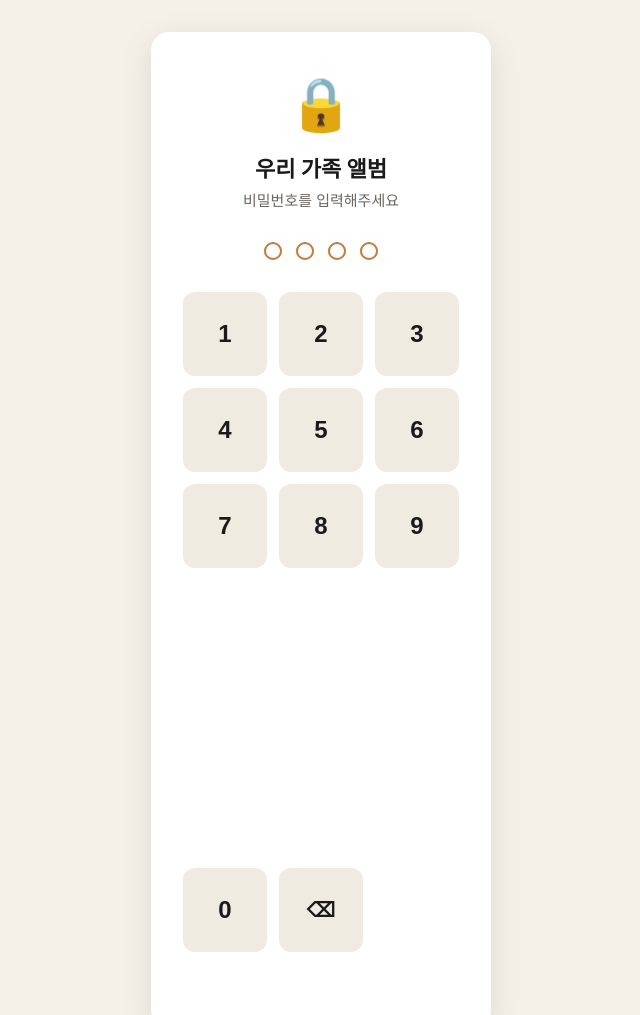
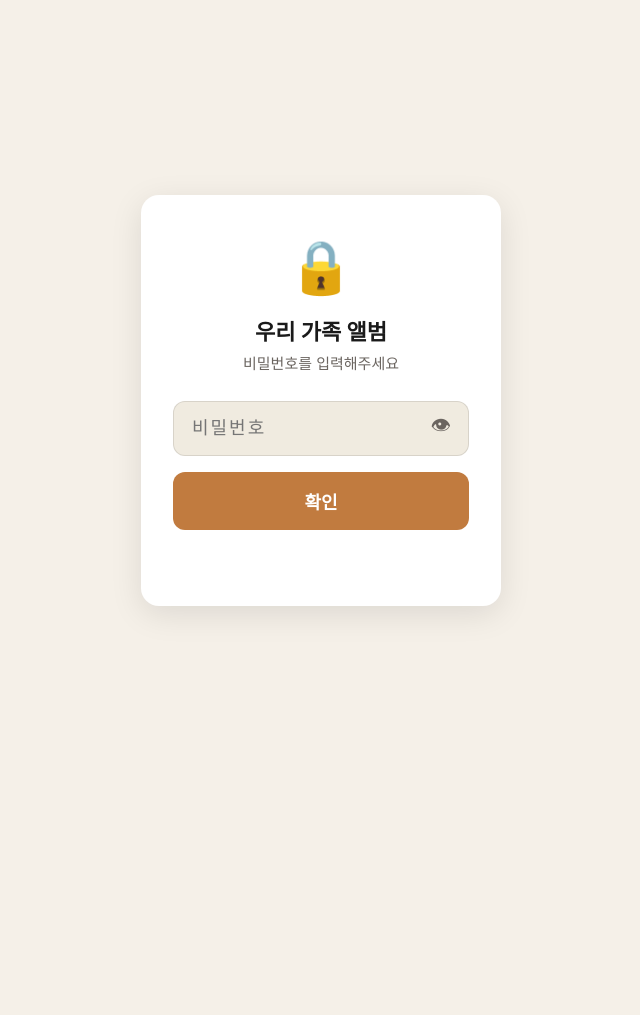
Before and after one commit to renemver/album, a plain HTML site: page index.html in a window 1280 px wide. Shown: the top 1015 px of the page, without its empty margins (319-959 px from the left). After the commit the page ends 800 px from the top, so only its background shows below. Drawn offline with Linux system fonts and the light colour scheme.

Commit message:
Update index.html

```diff
--- a/index.html
+++ b/index.html
@@ -27,12 +27,10 @@
   * { box-sizing: border-box; margin: 0; padding: 0; -webkit-tap-highlight-color: transparent; }
   body {
     font-family: -apple-system, 'Apple SD Gothic Neo', 'Noto Sans KR', sans-serif;
-    background: var(--bg);
-    color: var(--text);
-    min-height: 100vh;
+    background: var(--bg); color: var(--text); min-height: 100vh;
   }
 
-  /* ── 비밀번호 화면 ── */
+  /* ── 잠금 화면 ── */
   #lockScreen {
     min-height: 100vh;
     display: flex; flex-direction: column;
@@ -43,54 +41,64 @@
     background: var(--surface);
     border-radius: var(--radius);
     padding: 2.5rem 2rem;
-    width: 100%; max-width: 340px;
+    width: 100%; max-width: 360px;
     text-align: center;
     box-shadow: 0 8px 32px rgba(0,0,0,0.1);
   }
   .lock-icon { font-size: 52px; margin-bottom: 1rem; }
   .lock-box h2 { font-size: 22px; font-weight: 700; margin-bottom: 6px; }
-  .lock-box p { font-size: 15px; color: var(--text2); margin-bottom: 2rem; }
+  .lock-box .sub { font-size: 15px; color: var(--text2); margin-bottom: 1.75rem; }
 
-  .pin-display {
-    display: flex; justify-content: center; gap: 14px;
-    margin-bottom: 2rem;
+  .pw-input-wrap { position: relative; margin-bottom: 1rem; }
+  .pw-input {
+    width: 100%; padding: 16px 48px 16px 18px;
+    font-size: 18px; border-radius: var(--radius-sm);
+    border: 1.5px solid var(--border);
+    background: var(--surface2);
+    outline: none; color: var(--text);
+    transition: border-color 0.15s;
+    letter-spacing: 2px;
   }
-  .pin-dot {
-    width: 18px; height: 18px; border-radius: 50%;
-    border: 2px solid var(--accent);
-    background: transparent;
-    transition: background 0.15s;
+  .pw-input:focus { border-color: var(--accent); }
+  .pw-input.error { border-color: var(--danger); animation: shake 0.3s ease; }
+  .pw-input.locked { opacity: 0.5; pointer-events: none; }
+
+  .toggle-pw {
+    position: absolute; right: 14px; top: 50%; transform: translateY(-50%);
+    background: none; border: none; cursor: pointer;
+    font-size: 20px; color: var(--text2); padding: 4px;
   }
-  .pin-dot.filled { background: var(--accent); }
 
-  .pin-pad {
-    display: grid; grid-template-columns: repeat(3, 1fr);
-    gap: 12px;
+  @keyframes shake {
+    0%,100% { transform: translateX(0); }
+    20% { transform: translateX(-8px); }
+    40% { transform: translateX(8px); }
+    60% { transform: translateX(-6px); }
+    80% { transform: translateX(6px); }
   }
-  .pin-btn {
-    aspect-ratio: 1/1;
-    background: var(--surface2);
+
+  .enter-btn {
+    width: 100%; padding: 16px;
+    background: var(--accent); color: white;
     border: none; border-radius: var(--radius-sm);
-    font-size: 24px; font-weight: 600;
-    cursor: pointer; color: var(--text);
-    transition: background 0.1s, transform 0.1s;
+    font-size: 18px; font-weight: 700;
+    cursor: pointer; transition: opacity 0.15s, transform 0.1s;
   }
-  .pin-btn:active { background: var(--accent); color: white; transform: scale(0.94); }
-  .pin-btn.del { font-size: 20px; }
-  .pin-btn.empty { visibility: hidden; }
+  .enter-btn:active { opacity: 0.85; transform: scale(0.98); }
+  .enter-btn:disabled { opacity: 0.4; cursor: not-allowed; transform: none; }
 
-  .lock-error {
+  .lock-msg {
     margin-top: 1rem; font-size: 14px;
-    color: var(--danger); min-height: 20px;
-    font-weight: 500;
+    min-height: 20px; font-weight: 500;
+    color: var(--danger);
   }
+  .lock-msg.info { color: var(--text2); }
 
   /* ── 앨범 화면 ── */
   #albumScreen { display: none; padding-bottom: 3rem; }
 
   .header {
-    background: var(--surface);
-    text-align: center;
+    background: var(--surface); text-align: center;
     padding: 2rem 1.5rem 1.25rem;
     border-bottom: 1px solid var(--border);
     position: sticky; top: 0; z-index: 10;
@@ -100,10 +108,8 @@
 
   .install-banner {
     margin: 1.25rem 1.25rem 0;
-    background: var(--accent-light);
-    border: 1.5px solid var(--accent);
-    border-radius: var(--radius-sm);
-    padding: 14px 16px;
+    background: var(--accent-light); border: 1.5px solid var(--accent);
+    border-radius: var(--radius-sm); padding: 14px 16px;
     display: flex; align-items: flex-start; gap: 10px;
   }
   .install-banner .ico { font-size: 22px; flex-shrink: 0; }
@@ -117,8 +123,7 @@
     width: 100%; background: var(--accent); color: white;
     border: none; border-radius: var(--radius);
     padding: 22px; font-size: 22px; font-weight: 700;
-    cursor: pointer;
-    transition: opacity 0.15s, transform 0.1s;
+    cursor: pointer; transition: opacity 0.15s, transform 0.1s;
     box-shadow: 0 4px 16px rgba(193,123,63,0.3);
   }
   .upload-btn:active { opacity: 0.85; transform: scale(0.98); }
@@ -136,10 +141,8 @@
 
   .photo-card {
     border-radius: var(--radius-sm); overflow: hidden;
-    background: var(--surface);
-    box-shadow: 0 2px 8px rgba(0,0,0,0.08);
-    position: relative; cursor: pointer;
-    transition: transform 0.15s;
+    background: var(--surface); box-shadow: 0 2px 8px rgba(0,0,0,0.08);
+    position: relative; cursor: pointer; transition: transform 0.15s;
   }
   .photo-card:active { transform: scale(0.97); }
   .photo-card img { width: 100%; aspect-ratio: 1/1; object-fit: cover; display: block; }
@@ -229,38 +232,33 @@
   const CLOUD_NAME = 'dj4qjez31';
   const UPLOAD_PRESET = 'putyhjce';
   const FOLDER = 'family-album';
-  // SHA-256 hash of the password — plain password is never stored in code
+  // SHA-256 hash — plain password never stored in code
   const PW_HASH = 'd74fe97872d8a425b5263add13d51a1066bf0b2cdd5e368d316dfe31048b2104';
   const SESSION_KEY = 'fam_auth';
+  const FAIL_KEY = 'fam_fails';
+  const LOCK_KEY = 'fam_lockuntil';
+  const MAX_FAILS = 5;
+  const LOCK_MINUTES = 10;
 </script>
 
-<!-- ── 비밀번호 화면 ── -->
+<!-- ── 잠금 화면 ── -->
 <div id="lockScreen">
-  <div class="lock-box">
+  <div class="lock-box" id="lockBox">
     <div class="lock-icon">🔒</div>
     <h2>우리 가족 앨범</h2>
-    <p>비밀번호를 입력해주세요</p>
-    <div class="pin-display">
-      <div class="pin-dot" id="d0"></div>
-      <div class="pin-dot" id="d1"></div>
-      <div class="pin-dot" id="d2"></div>
-      <div class="pin-dot" id="d3"></div>
+    <p class="sub">비밀번호를 입력해주세요</p>
+    <div class="pw-input-wrap">
+      <input
+        class="pw-input" id="pwInput"
+        type="password"
+        placeholder="비밀번호"
+        autocomplete="current-password"
+        onkeydown="if(event.key==='Enter') tryLogin()"
+      >
+      <button class="toggle-pw" onclick="togglePw()" tabindex="-1" id="toggleBtn">👁</button>
     </div>
-    <div class="pin-pad">
-      <button class="pin-btn" onclick="pinInput('1')">1</button>
-      <button class="pin-btn" onclick="pinInput('2')">2</button>
-      <button class="pin-btn" onclick="pinInput('3')">3</button>
-      <button class="pin-btn" onclick="pinInput('4')">4</button>
-      <button class="pin-btn" onclick="pinInput('5')">5</button>
-      <button class="pin-btn" onclick="pinInput('6')">6</button>
-      <button class="pin-btn" onclick="pinInput('7')">7</button>
-      <button class="pin-btn" onclick="pinInput('8')">8</button>
-      <button class="pin-btn" onclick="pinInput('9')">9</button>
-      <button class="pin-btn empty" disabled></button>
-      <button class="pin-btn" onclick="pinInput('0')">0</button>
-      <button class="pin-btn del" onclick="pinDelete()">⌫</button>
-    </div>
-    <div class="lock-error" id="lockError"></div>
+    <button class="enter-btn" id="enterBtn" onclick="tryLogin()">확인</button>
+    <div class="lock-msg" id="lockMsg"></div>
   </div>
 </div>
 
@@ -291,7 +289,6 @@
   </div>
 
   <div class="count-bar" id="countBar">사진 <strong id="totalCount">0</strong>장</div>
-
   <div class="gallery" id="gallery">
     <div class="empty">
       <div class="big">🏡</div>
@@ -301,7 +298,7 @@
   </div>
 </div>
 
-<!-- 크게 보기 모달 -->
+<!-- 크게 보기 -->
 <div class="modal-bg" id="modalBg">
   <img class="modal-img" id="modalImg" src="" alt="">
   <div class="modal-footer">
@@ -334,60 +331,107 @@
 <div class="toast" id="toast"></div>
 
 <script>
-// ── PIN 입력 ──────────────────────────────────────────────────
-
-let pin = '';
-
-async function pinInput(n) {
-  if (pin.length >= 4) return;
-  pin += n;
-  updateDots();
-  if (pin.length === 4) {
-    await checkPin();
-  }
-}
-
-function pinDelete() {
-  pin = pin.slice(0, -1);
-  updateDots();
-  document.getElementById('lockError').textContent = '';
-}
-
-function updateDots() {
-  for (let i = 0; i < 4; i++) {
-    document.getElementById('d' + i).classList.toggle('filled', i < pin.length);
-  }
-}
-
-async function checkPin() {
-  const hash = await sha256(pin);
-  if (hash === PW_HASH) {
-    sessionStorage.setItem(SESSION_KEY, '1');
-    document.getElementById('lockScreen').style.display = 'none';
-    document.getElementById('albumScreen').style.display = 'block';
-    loadPhotos();
-  } else {
-    document.getElementById('lockError').textContent = '비밀번호가 틀렸어요';
-    pin = '';
-    updateDots();
-    // 살짝 흔들기
-    const box = document.querySelector('.lock-box');
-    box.style.transition = 'transform 0.1s';
-    box.style.transform = 'translateX(8px)';
-    setTimeout(() => { box.style.transform = 'translateX(-8px)'; }, 100);
-    setTimeout(() => { box.style.transform = 'none'; }, 200);
-  }
-}
+// ── 잠금 / 인증 ───────────────────────────────────────────────
 
 async function sha256(str) {
   const buf = await crypto.subtle.digest('SHA-256', new TextEncoder().encode(str));
   return Array.from(new Uint8Array(buf)).map(b => b.toString(16).padStart(2, '0')).join('');
 }
 
-// 세션 유지 — 이미 인증된 경우 바로 앨범 표시
+function getFailCount() { return parseInt(localStorage.getItem(FAIL_KEY) || '0'); }
+function setFailCount(n) { localStorage.setItem(FAIL_KEY, String(n)); }
+function getLockUntil() { return parseInt(localStorage.getItem(LOCK_KEY) || '0'); }
+function setLockUntil(ts) { localStorage.setItem(LOCK_KEY, String(ts)); }
+
+function getRemainingLock() {
+  const until = getLockUntil();
+  const remaining = until - Date.now();
+  return remaining > 0 ? Math.ceil(remaining / 1000) : 0;
+}
+
+function setLockUI(locked, msg, isInfo) {
+  const input = document.getElementById('pwInput');
+  const btn = document.getElementById('enterBtn');
+  const msgEl = document.getElementById('lockMsg');
+  input.classList.toggle('locked', locked);
+  btn.disabled = locked;
+  msgEl.textContent = msg;
+  msgEl.className = 'lock-msg' + (isInfo ? ' info' : '');
+}
+
+let lockTimer = null;
+
+function startLockCountdown() {
+  if (lockTimer) clearInterval(lockTimer);
+  lockTimer = setInterval(() => {
+    const sec = getRemainingLock();
+    if (sec <= 0) {
+      clearInterval(lockTimer);
+      setFailCount(0);
+      setLockUI(false, '', false);
+    } else {
+      const min = Math.floor(sec / 60);
+      const s = sec % 60;
+      const timeStr = min > 0 ? `${min}분 ${s}초` : `${s}초`;
+      setLockUI(true, `${timeStr} 후에 다시 시도해주세요`, true);
+    }
+  }, 1000);
+}
+
+async function tryLogin() {
+  const sec = getRemainingLock();
+  if (sec > 0) return;
+
+  const val = document.getElementById('pwInput').value;
+  if (!val) return;
+
+  const hash = await sha256(val);
+  if (hash === PW_HASH) {
+    setFailCount(0);
+    setLockUntil(0);
+    sessionStorage.setItem(SESSION_KEY, '1');
+    document.getElementById('lockScreen').style.display = 'none';
+    document.getElementById('albumScreen').style.display = 'block';
+    loadPhotos();
+  } else {
+    const fails = getFailCount() + 1;
+    setFailCount(fails);
+    const remaining = MAX_FAILS - fails;
+
+    // 입력 흔들기
+    const input = document.getElementById('pwInput');
+    input.classList.add('error');
+    setTimeout(() => input.classList.remove('error'), 400);
+    input.value = '';
+
+    if (fails >= MAX_FAILS) {
+      const lockUntil = Date.now() + LOCK_MINUTES * 60 * 1000;
+      setLockUntil(lockUntil);
+      startLockCountdown();
+    } else {
+      setLockUI(false, `비밀번호가 틀렸어요 (${remaining}번 더 틀리면 ${LOCK_MINUTES}분 잠금)`, false);
+    }
+  }
+}
+
+function togglePw() {
+  const input = document.getElementById('pwInput');
+  const btn = document.getElementById('toggleBtn');
+  if (input.type === 'password') {
+    input.type = 'text';
+    btn.textContent = '🙈';
+  } else {
+    input.type = 'password';
+    btn.textContent = '👁';
+  }
+}
+
+// 페이지 로드 시 잠금 상태 확인
 if (sessionStorage.getItem(SESSION_KEY) === '1') {
   document.getElementById('lockScreen').style.display = 'none';
   document.getElementById('albumScreen').style.display = 'block';
+} else if (getRemainingLock() > 0) {
+  startLockCountdown();
 }
 
 // ── Cloudinary ────────────────────────────────────────────────
@@ -473,29 +517,23 @@ function render() {
     gallery.innerHTML = `<div class="empty"><div class="big">🏡</div><p>아직 사진이 없어요</p><span>위 버튼을 눌러 사진을 올려주세요</span></div>`;
     return;
   }
-
   photos.forEach((p, i) => {
     const card = document.createElement('div');
     card.className = 'photo-card';
 
     const img = document.createElement('img');
-    img.src = p.thumb;
-    img.alt = '가족 사진';
-    img.loading = 'lazy';
+    img.src = p.thumb; img.alt = '가족 사진'; img.loading = 'lazy';
     img.onclick = () => openModal(i);
 
     const delBtn = document.createElement('button');
-    delBtn.className = 'del-btn';
-    delBtn.textContent = '✕';
+    delBtn.className = 'del-btn'; delBtn.textContent = '✕';
     delBtn.onclick = ev => { ev.stopPropagation(); askDelete(p.public_id); };
 
     const info = document.createElement('div');
     info.className = 'info';
     info.innerHTML = `<div class="date">${p.date}</div>`;
 
-    card.appendChild(img);
-    card.appendChild(delBtn);
-    card.appendChild(info);
+    card.appendChild(img); card.appendChild(delBtn); card.appendChild(info);
     gallery.appendChild(card);
   });
 }
@@ -509,11 +547,7 @@ function openModal(i) {
   document.getElementById('saveBtn').onclick = () => window.open(p.url, '_blank');
   document.getElementById('modalBg').classList.add('open');
 }
-
-function closeModal() {
-  document.getElementById('modalBg').classList.remove('open');
-}
-
+function closeModal() { document.getElementById('modalBg').classList.remove('open'); }
 document.getElementById('modalBg').addEventListener('click', e => {
   if (e.target === document.getElementById('modalBg')) closeModal();
 });
@@ -524,18 +558,15 @@ function askDelete(publicId) {
   pendingDeleteId = publicId;
   document.getElementById('confirmBg').classList.add('open');
 }
-
 function closeConfirm() {
   pendingDeleteId = null;
   document.getElementById('confirmBg').classList.remove('open');
 }
-
 document.getElementById('confirmDelBtn').onclick = () => {
   if (!pendingDeleteId) return;
   photos = photos.filter(p => p.public_id !== pendingDeleteId);
   pendingDeleteId = null;
-  closeConfirm();
-  render();
+  closeConfirm(); render();
   showToast('삭제했어요');
 };
 
@@ -555,13 +586,11 @@ function setUploadDisabled(v) { document.getElementById('uploadBtn').disabled =
 let toastTimer;
 function showToast(msg) {
   const t = document.getElementById('toast');
-  t.textContent = msg;
-  t.classList.add('show');
+  t.textContent = msg; t.classList.add('show');
   clearTimeout(toastTimer);
   toastTimer = setTimeout(() => t.classList.remove('show'), 3000);
 }
 
-// 인증된 상태면 바로 로드
 if (sessionStorage.getItem(SESSION_KEY) === '1') loadPhotos();
 </script>
 </body>
```
